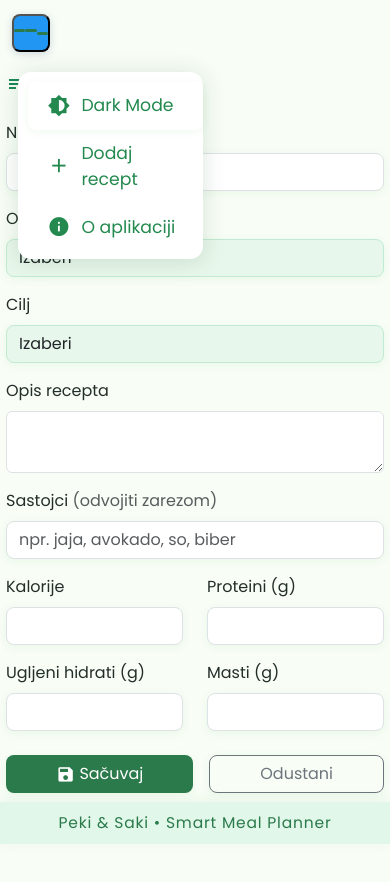
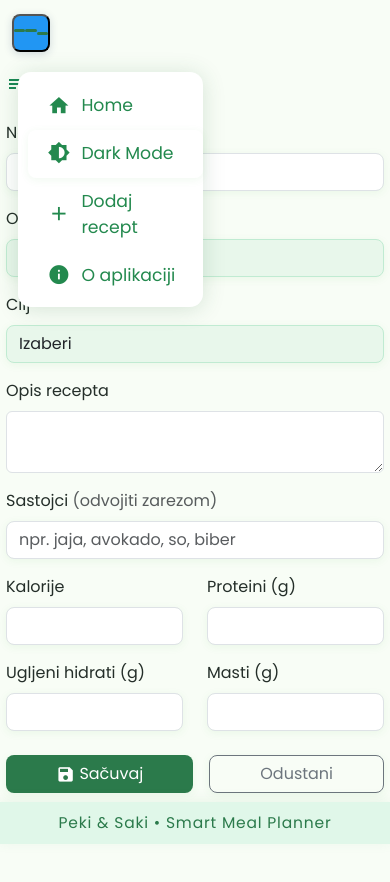
Before and after one commit to ShurexBRT/meal-prep-app, a plain HTML site: page add-recipe.html in a window 390 px wide. Both pictures are taken after a click on the button "Meni". Drawn offline with nearby package versions, Linux system fonts and the light colour scheme.

Commit message:
recepti dodavanje izmena stilizacije i hamburgera

```diff
--- a/add-recipe.html
+++ b/add-recipe.html
@@ -21,6 +21,11 @@
         </button>
         <div id="hamburgerMenu" class="hamburger-menu">
             <ul>
+                <li>
+                    <a class="menu-item" href="index.html">
+                        <span class="material-icons">home</span> Home
+                    </a>
+                </li>
                 <li>
                     <button id="darkToggle" class="menu-item" type="button">
                         <span class="material-icons">brightness_6</span> Dark Mode
```
Lines whose indentation alone changed are shown as unchanged.
